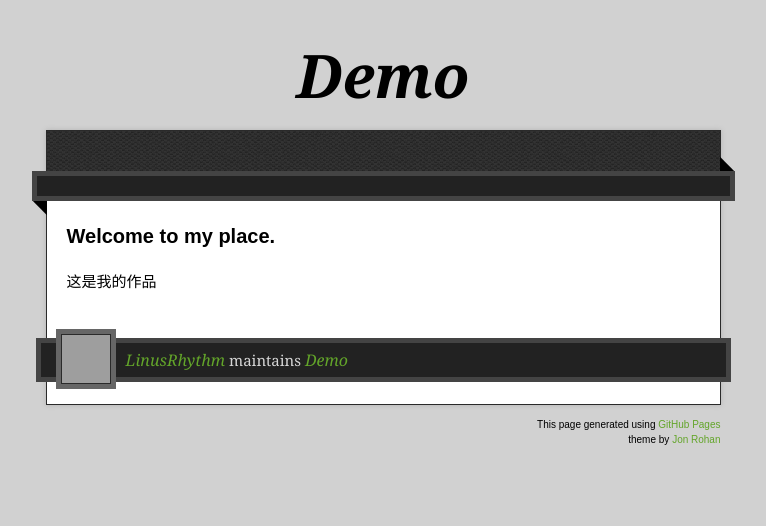
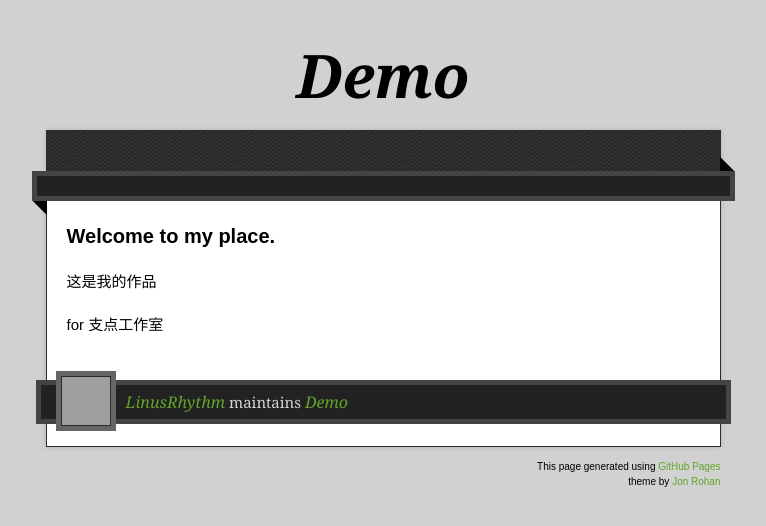
Before and after one commit to LinusRhythm/demo, a plain HTML site: page index.html in a window 1280 px wide. Shown: the whole page, without its empty margins (257-1023 px from the left). Drawn offline with nearby package versions, Linux system fonts and the light colour scheme; grey boxes are pictures that could not be loaded.

Commit message:
Update index.html

```diff
--- a/index.html
+++ b/index.html
@@ -37,6 +37,7 @@
           <h3>Welcome to my place.</h3>
 
             <p>这是我的作品</p>
+            <p>for 支点工作室</p>
         </article>
       </div>
     </div>
```
